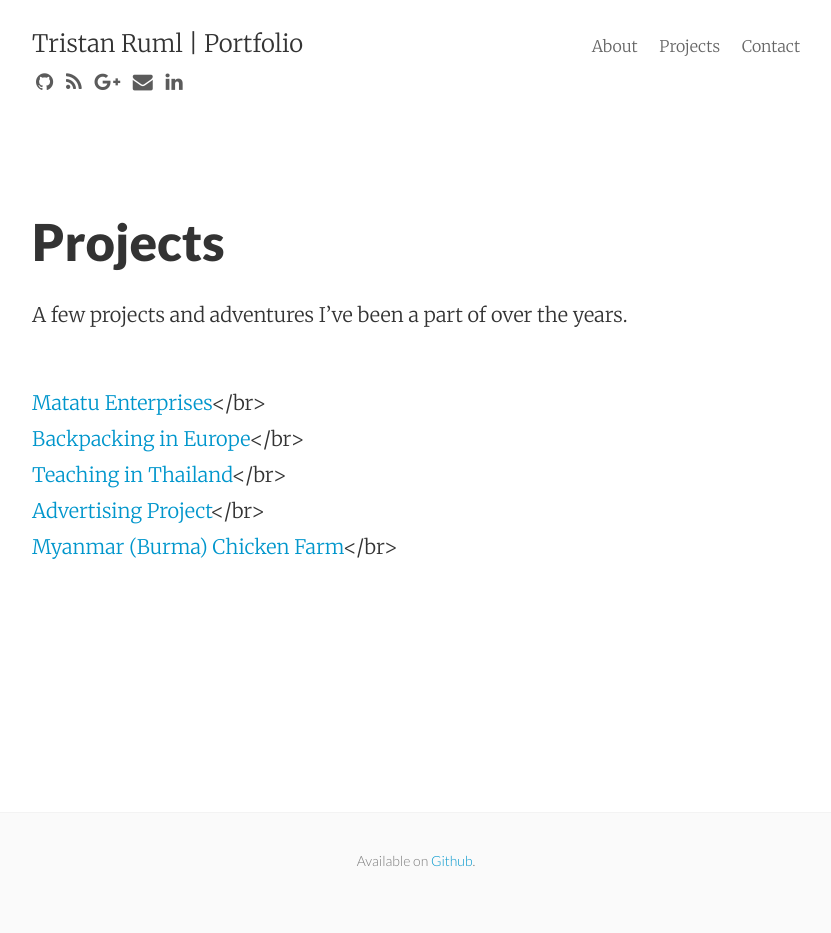
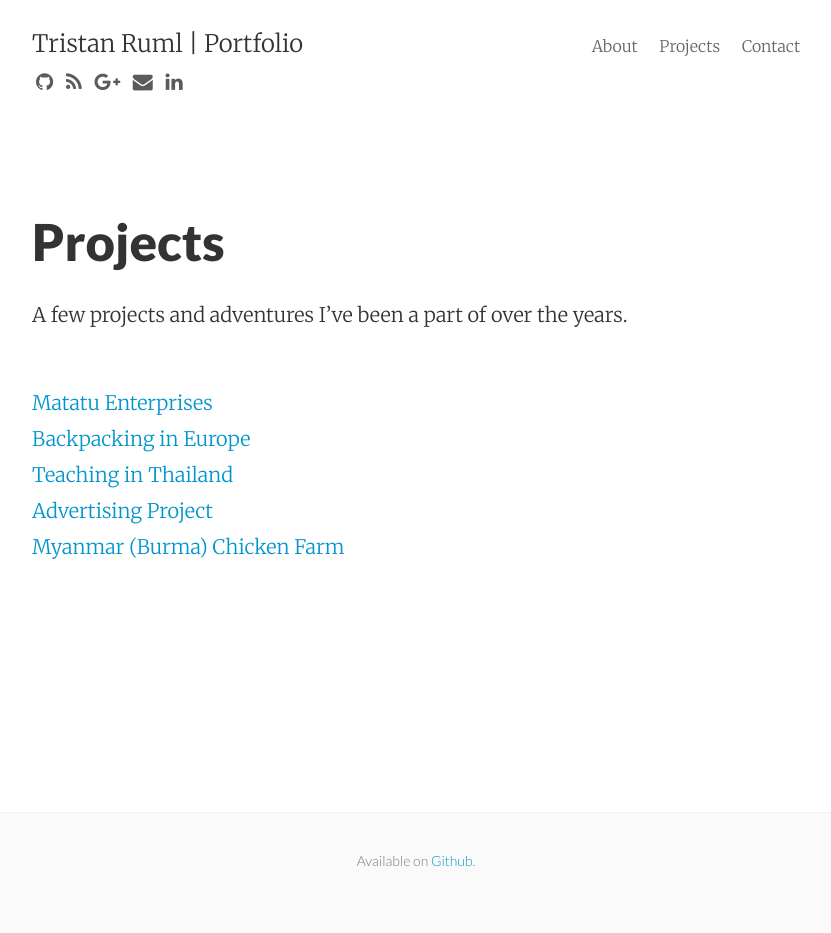
Before and after one commit to tkruml/tkruml.github.io, a Jekyll site: the page built from projects.md, in a window 1280 px wide. Shown: the whole page, without its empty margins (224-1055 px from the left). Built offline with Jekyll 4.4.1, drawn with Linux system fonts in a browser that asks for light colours; nearby versions of some CDN libraries.

```diff
--- a/projects.md
+++ b/projects.md
@@ -6,8 +6,8 @@ permalink: /projects/
 
 A few projects and adventures I've been a part of over the years.
 
-<br><a href="{{ site.baseurl }}/matatu-enterprises/">Matatu Enterprises</a></br>
-<br><a href="{{ site.baseurl }}/backpacking-in-europe/">Backpacking in Europe</a></br>
-<br><a href="{{ site.baseurl }}/teaching-in-thailand/">Teaching in Thailand</a></br>
-<br><a href="{{ site.baseurl }}/advertising-project/">Advertising Project</a></br>
-<br><a href="{{ site.baseurl }}/myanmar-chicken-farm/">Myanmar (Burma) Chicken Farm</a></br>
+<br><a href="{{ site.baseurl }}/matatu-enterprises/">Matatu Enterprises</a>
+<br><a href="{{ site.baseurl }}/backpacking-in-europe/">Backpacking in Europe</a>
+<br><a href="{{ site.baseurl }}/teaching-in-thailand/">Teaching in Thailand</a>
+<br><a href="{{ site.baseurl }}/advertising-project/">Advertising Project</a>
+<br><a href="{{ site.baseurl }}/myanmar-chicken-farm/">Myanmar (Burma) Chicken Farm</a>
```
